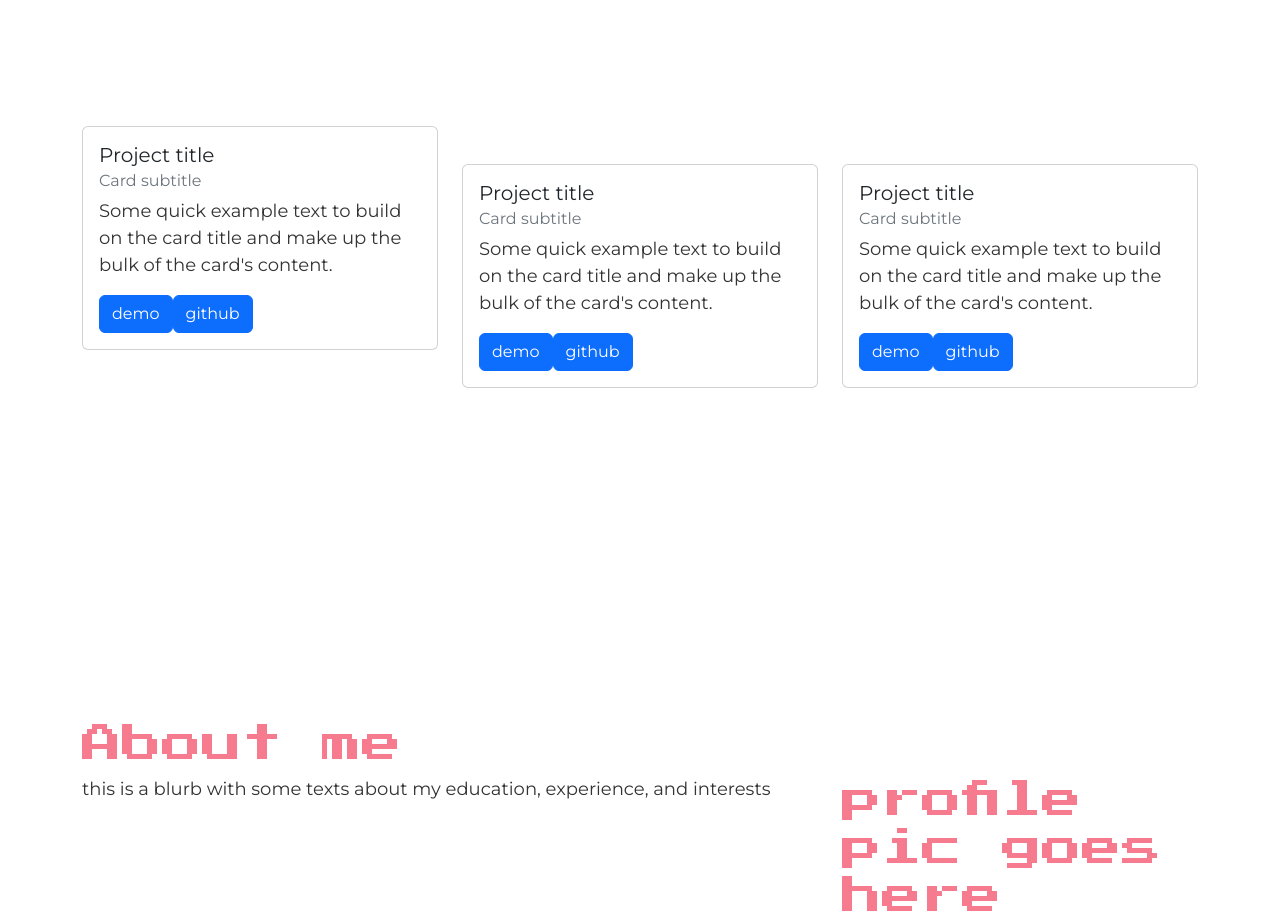
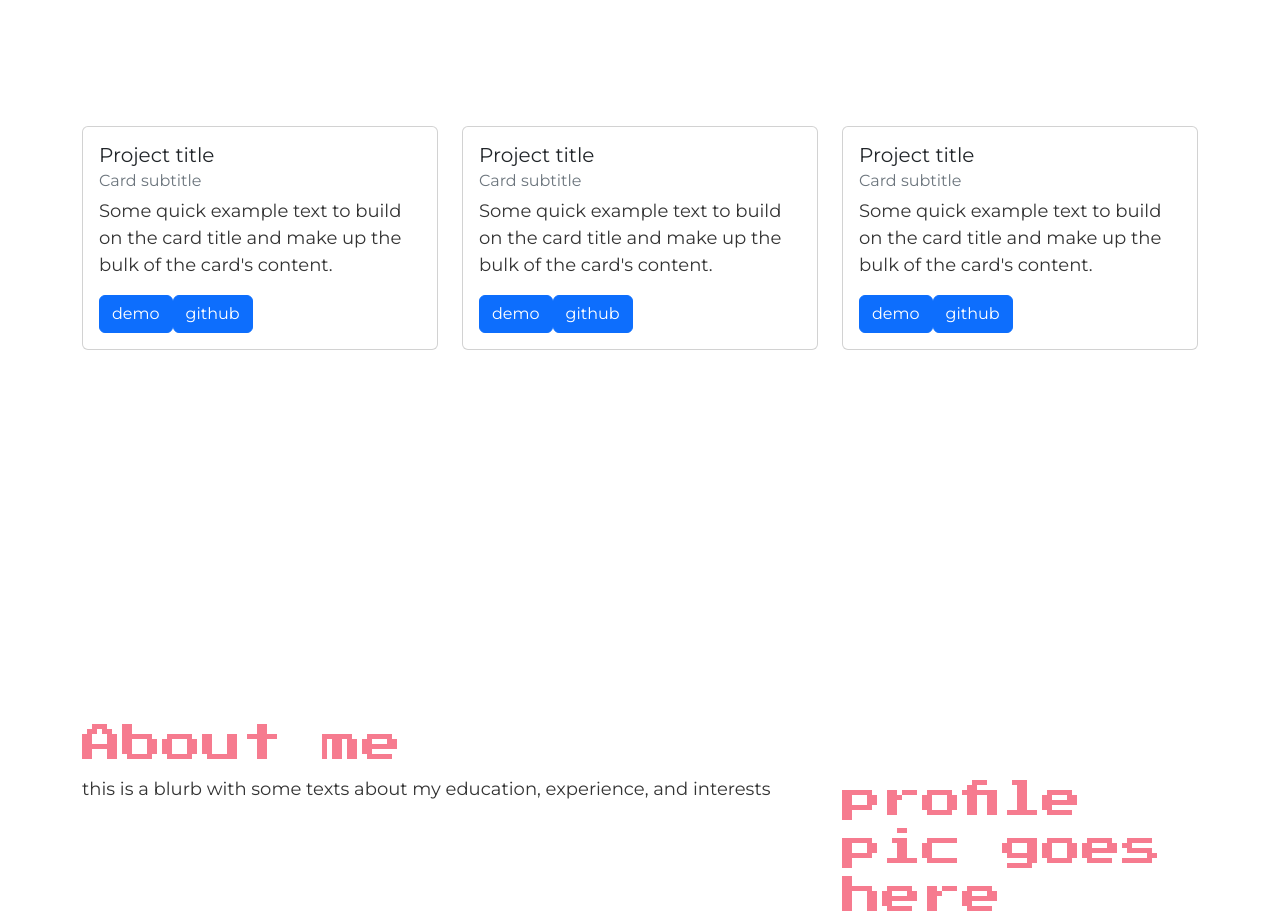
Before and after one commit to ah1096/developer-portfolio, a JavaScript app in the folder portfolio/: page / in a window 1280 px wide. Shown: the part 880-1803 px from the top of the page. Built offline with nearby package versions, Linux system fonts and the light colour scheme; the HTML template or start-up script is replaced by a standard one.

Commit message:
fix ProjectPage card row formatting

```diff
--- a/portfolio/src/Components/ProjectPage.js
+++ b/portfolio/src/Components/ProjectPage.js
@@ -4,48 +4,26 @@ export const ProjectPage = () => {
     return (
     <div id="projectpage" className="container vh-100 w-100 mx-auto">
         <div className="row align-items-center">
-
             <div className="col-4">
                 <h1>Projects</h1>
             </div>
-
             <div className="col-8 align-self-center">
                 <h10>see more at my portfolio gallery!</h10>
             </div>
-
         </div>
 
         <div id="projectcards" className="h-75 row align-items-center">
-
-        <div className="col-4 h-50">
-            <ProjectCard />
-        </div>
-
-        <div className="col-4">
-            <div className="card">
-                <div className="card-body">
-                    <h5 className="card-title">Project title</h5>
-                    <h6 className="card-subtitle mb-2 text-muted">Card subtitle</h6>
-                    <p className="card-text">Some quick example text to build on the card title and make up the bulk of the card's content.</p>
-                    <button type="button" className="btn btn-primary" href="#">demo</button>
-                    <button type="button" className="btn btn-primary" href="#">github</button>
-                </div>
+            <div className="col-4 h-50">
+                <ProjectCard />
+            </div>
+            <div className="col-4 h-50">
+                <ProjectCard />
+            </div>
+            <div className="col-4 h-50">
+                <ProjectCard />
             </div>
         </div>
 
-        <div className="col-4">
-            <div className="card">
-                <div className="card-body">
-                    <h5 className="card-title">Project title</h5>
-                    <h6 className="card-subtitle mb-2 text-muted">Card subtitle</h6>
-                    <p className="card-text">Some quick example text to build on the card title and make up the bulk of the card's content.</p>
-                    <button type="button" className="btn btn-primary" href="#">demo</button>
-                    <button type="button" className="btn btn-primary" href="#">github</button>
-                </div>
-            </div>
-        </div>
-
-        </div>
     </div>
     )
 }
```
